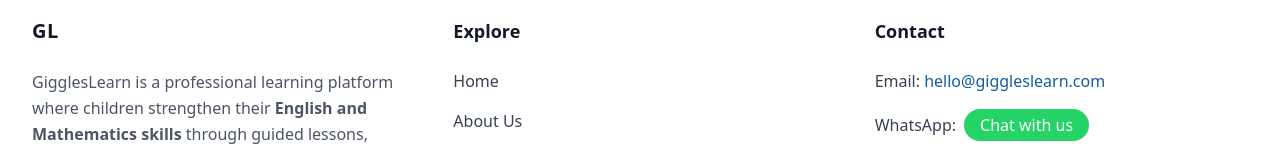
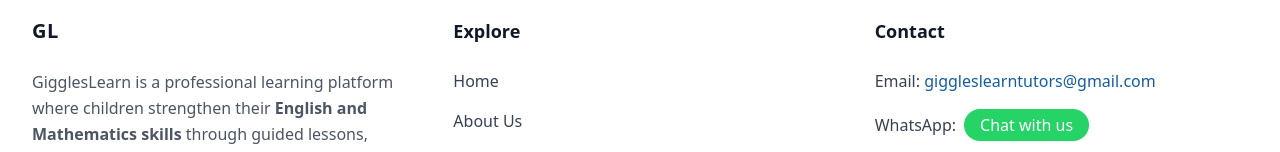
Before and after one commit to Zikam1/KidSmart, a Nuxt app: page / in a window 1280 px wide. Shown: the part 3330-3482 px from the top of the page. Built offline with nearby package versions, Linux system fonts and the light colour scheme.

Commit message:
email added

```diff
--- a/app/components/foot.vue
+++ b/app/components/foot.vue
@@ -54,8 +54,8 @@
             <ul class="space-y-4 text-gray-700">
               <li>
                 <span class="font-medium">Email:</span>
-                <a href="mailto:hello@giggleslearn.com" class="text-[#145DA0] hover:underline">
-                  hello@giggleslearn.com
+                <a href="mailto:giggleslearntutors@gmail.com" class="text-[#145DA0] hover:underline">
+                  giggleslearntutors@gmail.com
                 </a>
               </li>
               <li>
```
